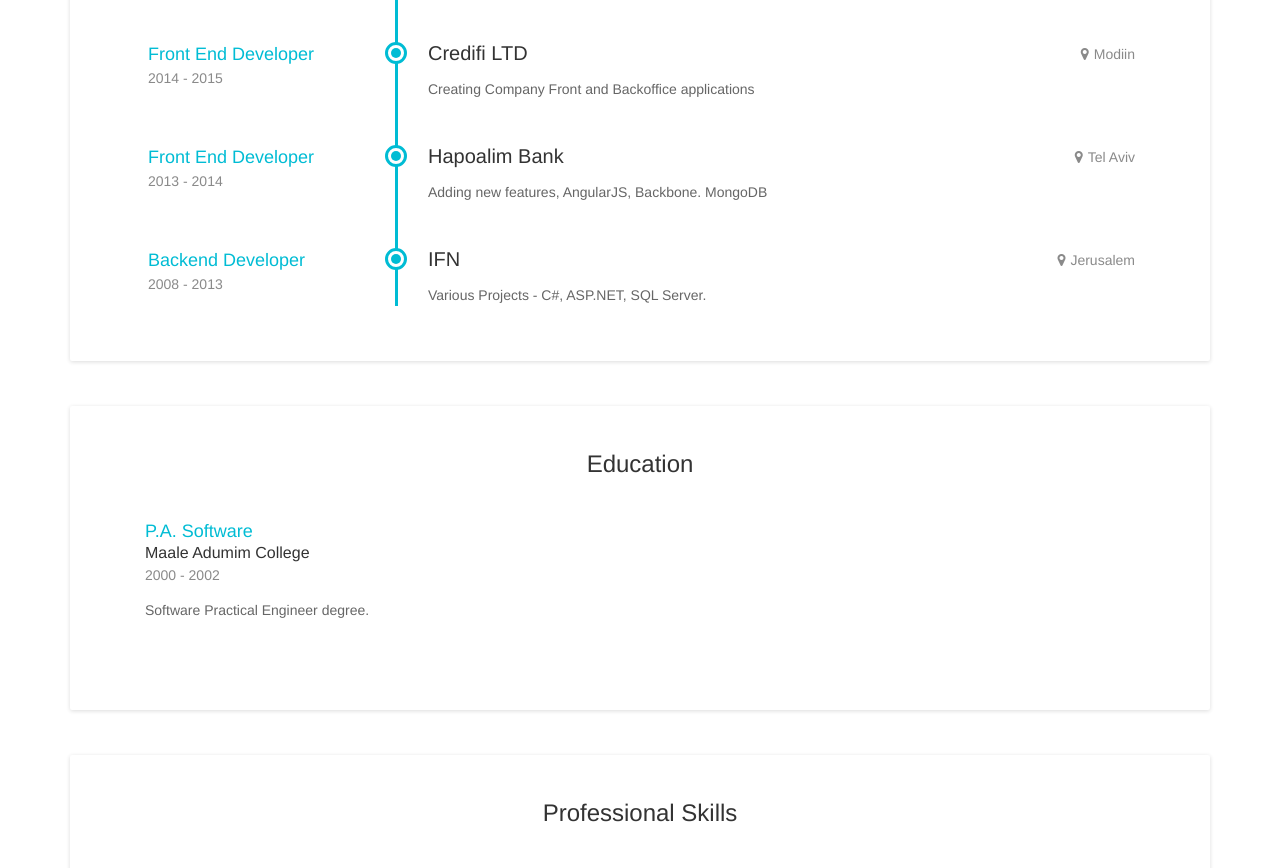
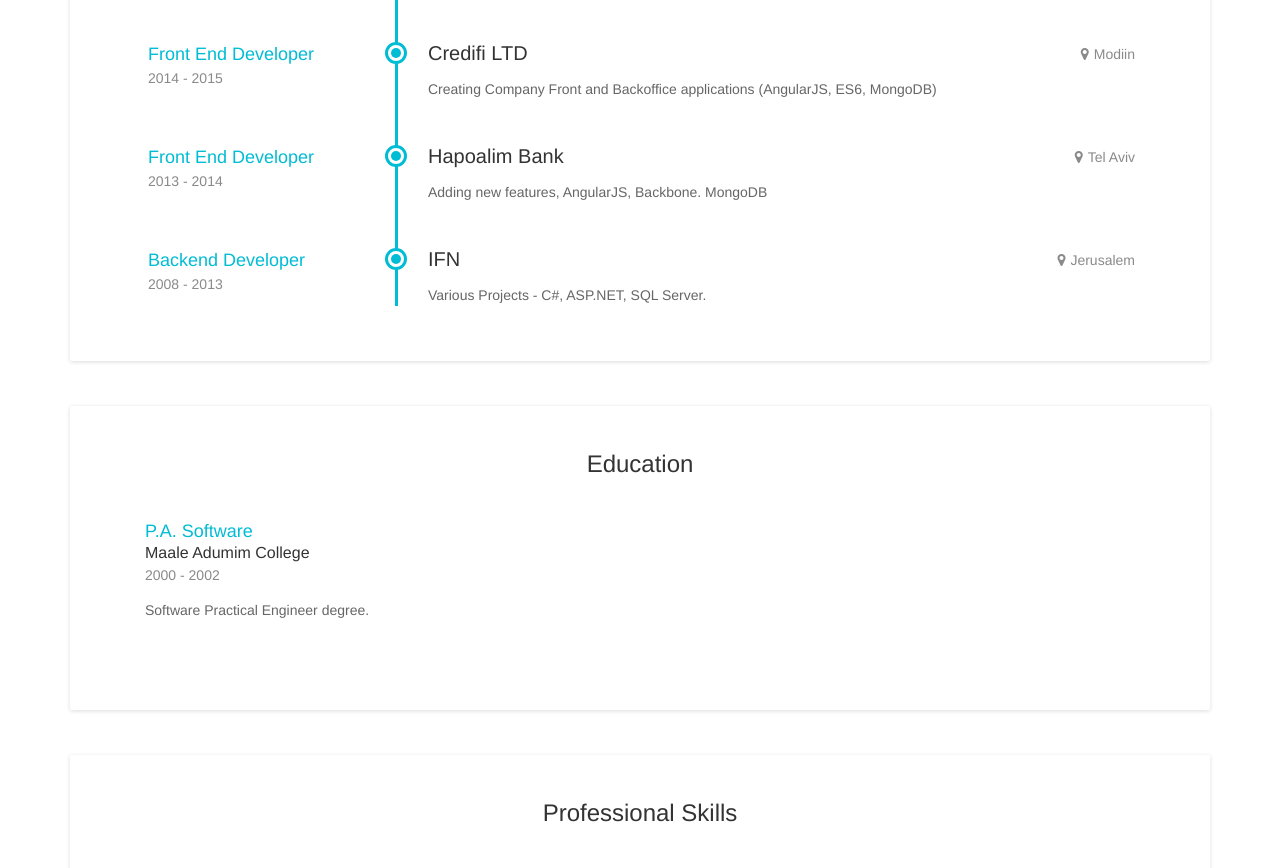
Before and after one commit to shootermv/moshe-vilner, a website with bundled scripts: page index.html in a window 1280 px wide. Shown: the part 1181-2049 px from the top of the page. Built offline with nearby package versions, Linux system fonts and the light colour scheme; files whose address does not match are found by name.

Commit message:
update technologies

```diff
--- a/index.html
+++ b/index.html
@@ -162,7 +162,7 @@
                     </div>
                     <!--//job-meta-->
                     <div class="job-desc">
-                        <p>Creating Company Front and Backoffice applications
+                        <p>Creating Company Front and Backoffice applications (AngularJS, ES6, MongoDB)
                         </p>
                     </div>
                     <!--//job-desc-->
```
